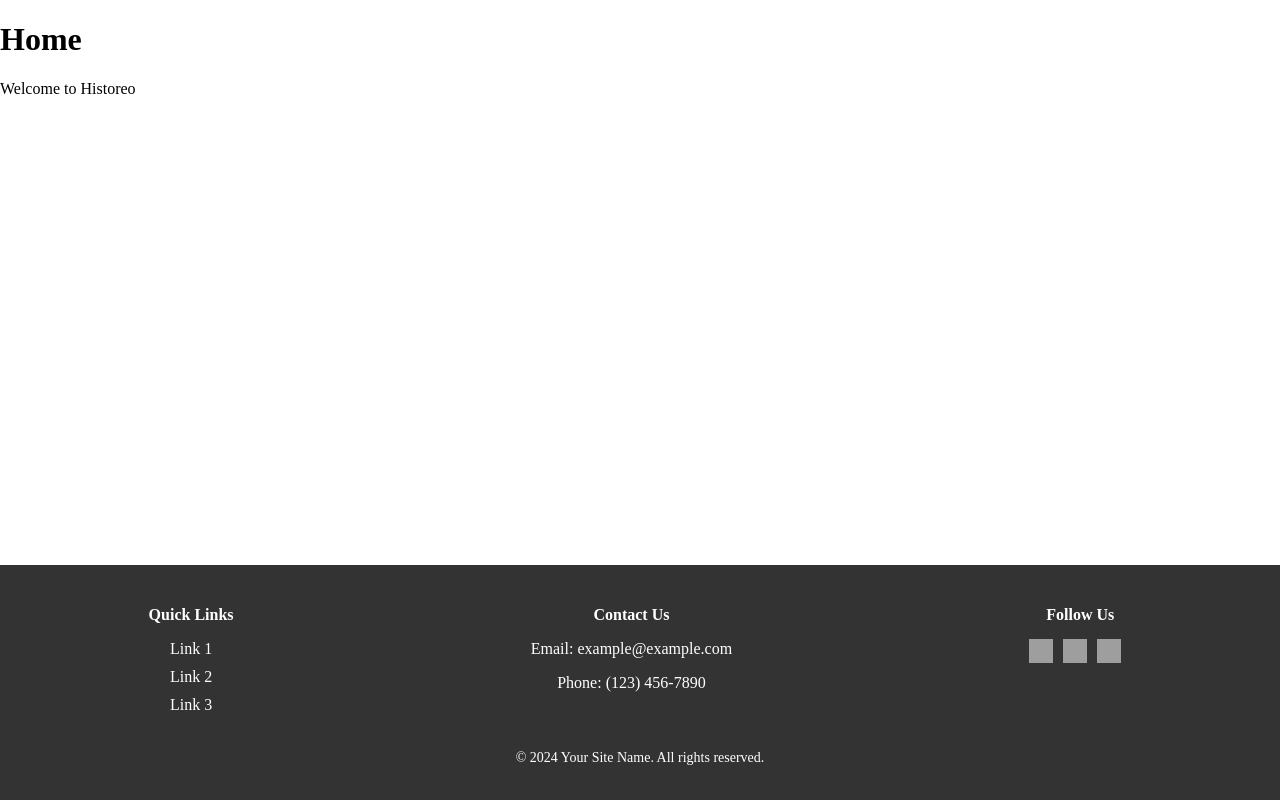
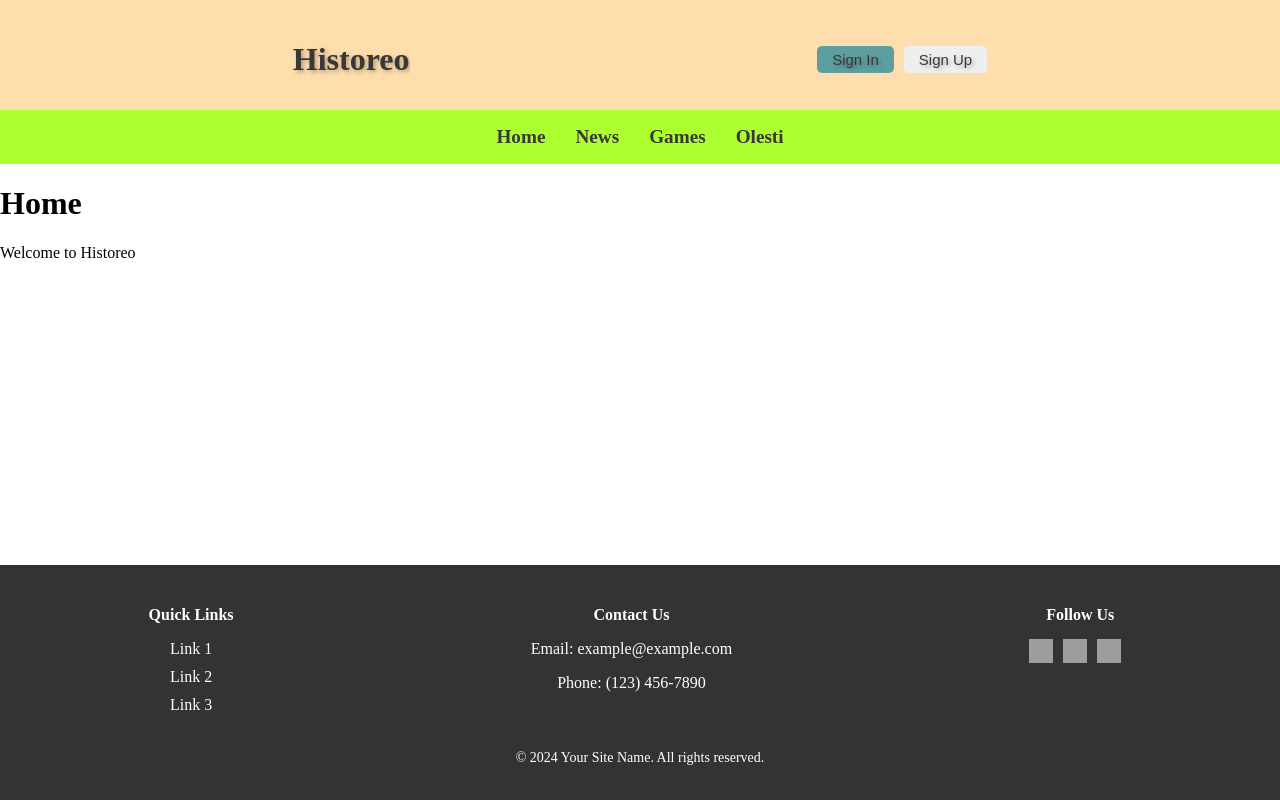
Before and after one commit to Reoberg/history-project, a Vue app: page / in a window 1280 px wide. Built offline with nearby package versions, Linux system fonts and the light colour scheme; grey boxes are pictures that could not be loaded.

Commit message:
Header added.

```diff
--- a/src/components/Header.vue
+++ b/src/components/Header.vue
@@ -1,11 +1,163 @@
 <script setup>
+
+import { ref } from 'vue';
+const title = ref('Historeo');
+
+const signIn = () => {
+  alert('Sign In');
+};
+const signUp = () => {
+  alert('Sign Up');
+};
+
+const menus = ref({
+  homeMenu: false,
+  historyMenu: false,
+  gamesMenu: false,
+  alexanderMenu: false,
+});
+
+const toggleMenu = (menuKey) => {
+  // Close all menus
+  Object.keys(menus).forEach(key => {
+    menus[key] = false;
+  });
+
+  // Toggle the clicked menu
+  menus[menuKey] = !menus[menuKey];
+  console.log("menuKey: ", menus[menuKey]);
+};
 
 </script>
 
 <template>
+  <header class="history-header">
+    <div class="header-content">
+      <h1 class="blog-title" v-text="title"></h1>
+      <div class="auth-buttons">
+        <button @click="signIn" class="sign-in">Sign In</button>
+        <button @click="signUp" class="sign-up">Sign Up</button>
+      </div>
+    </div>
+  </header>
+  <div>
+    <nav class="main-nav">
+      <ul class="nav-links">
+        <li class="nav-option">Home</li>
+        <li class="nav-option">News</li>
+        <li class="nav-option" @mouseenter="toggleMenu('gamesMenu')" @mouseleave="toggleMenu('gamesMenu')">Games
+        <div class="dropdown-content" v-if="menus.gamesMenu">
+          <a href="#">Europa Universalis 4</a>
+          <a href="#">Hearts of Iron 4</a>
+          <a href="#">Victoria 3 </a>
+        </div>
+        </li>
+        <li class="nav-option">Olesti</li>
+      </ul>
+    </nav>
+  </div>
 
 </template>
 
-<style scoped>
+<style lang="scss" scoped>
+$background-color: #383838; // A shade of black
+$header-background-color: navajowhite; // A shade of green
+.history-header {
+  background-color: $header-background-color;
+  padding: 10px 20px;
 
+  .header-content {
+    display: flex;
+    justify-content: space-between;
+    align-items: center;
+    margin: 10px 22% auto;
+
+
+    .blog-title {
+      font-family: 'Times New Roman', serif; // Classic font for a historical feel
+      font-size: 2em;
+      white-space: nowrap;
+      overflow: hidden;
+      text-shadow: 2px 2px 4px rgba(0, 0, 0, 0.3);
+      color: $background-color;
+      animation: fadeIn 1s ease-in-out 1; /* Apply the fadeIn animation */
+    }
+
+    .auth-buttons {
+      display: flex;
+
+      button {
+        margin-left: 10px;
+        padding: 5px 15px;
+        cursor: pointer;
+        border: none;
+        color: $background-color;
+        text-shadow: 2px 2px 4px rgba(0, 0, 0, 0.3);
+        //  background-color: #6d7f9d; // Adjust colors as needed
+        font-size: 15px;
+        border-radius: 5px;
+        transition: background-color 0.3s;
+
+        &:hover {
+          opacity: 0.8;
+        }
+      }
+
+      .sign-in {
+        background-color: cadetblue;
+
+        .sign-up {
+          background-color: #31708e
+        }
+      }
+    }
+  }
+}
+
+.main-nav{
+  display: flex;
+  background-color: greenyellow;
+  justify-content: center;
+  align-items: center;
+  margin:auto;
+
+  ul {
+    padding: 0;
+    list-style: none;
+    display: flex;
+
+    .nav-option {
+      margin: 0 15px;
+      font-family: 'Times New Roman', serif;
+      font-weight: bold;
+      font-size: 1.2em;
+      position: relative; /* For absolute positioning of dropdown */
+      cursor: pointer;
+      color: $background-color; /* Default color of the nav items */
+    }
+  }
+  .dropdown-content {
+    display: block;
+    position: absolute;
+    background-color: #f9f9f9;
+    min-width: 160px;
+    box-shadow: 0px 8px 16px 0px rgba(0,0,0,0.2);
+    z-index: 1;
+
+    a {
+      color: black;
+      padding: 12px 16px;
+      text-decoration: none;
+      display: block;
+      &:hover {
+        background-color: #f1f1f1;
+      }
+    }
+  }
+
+}
+@keyframes fadeIn {
+  from { opacity: 0; }
+  to { opacity: 1; }
+}
 </style>
```
